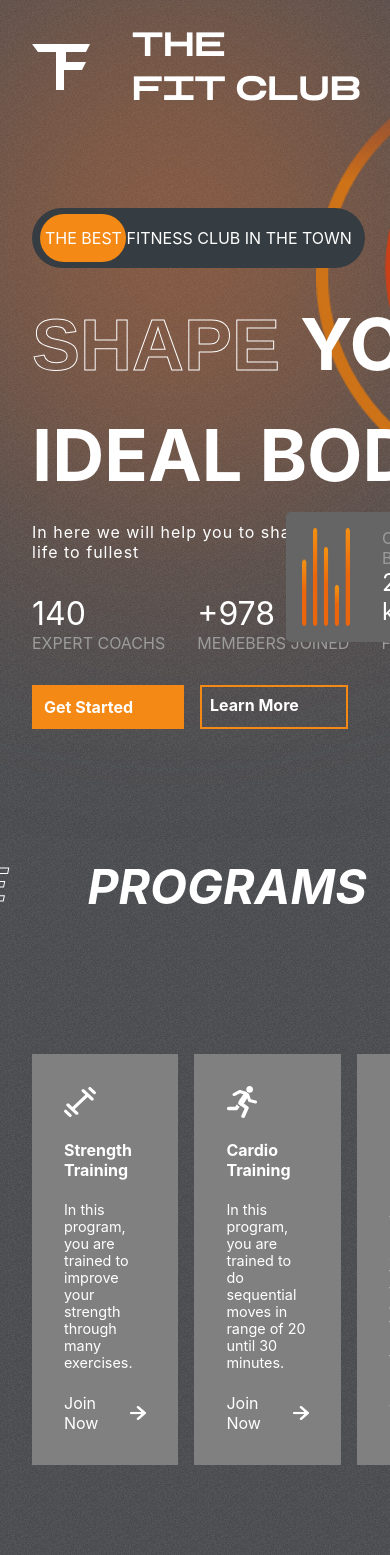
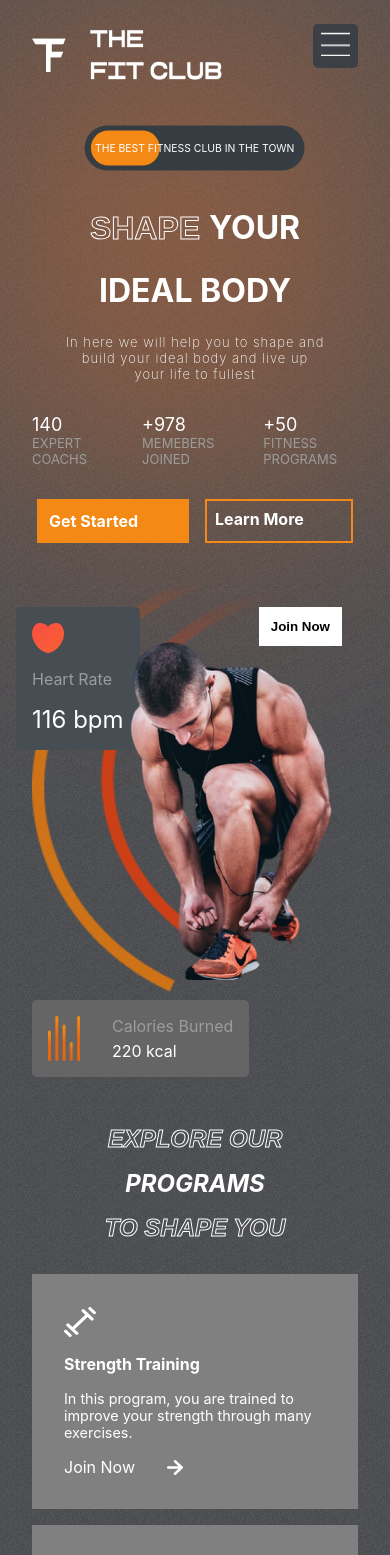
Before and after one commit to aitorqc/fitclub, a React (Create React App) app: page / in a window 390 px wide. Shown: the top 1555 px of the page. Built offline with nearby package versions, Linux system fonts and the light colour scheme; the HTML template or start-up script is replaced by a standard one.

Commit message:
responsive

```diff
--- a/src/components/Header/Header.css
+++ b/src/components/Header/Header.css
@@ -4,8 +4,8 @@
 }
 
 .logo{
-    width: 10rem;
-    height: 3rem;
+    width: 12rem;
+    height: 4rem;
 }
 
 .header-menu{
@@ -24,3 +24,17 @@
     cursor: pointer;
     color: var(--orange);
 }
+
+@media screen and (max-width: 768px){
+    .header>:nth-child(2){
+        position: fixed;
+        right: 2rem;
+        z-index: 99
+    }
+
+    .header-menu{
+        flex-direction: column;
+        background-color: var(--appColor);
+        padding: 2rem;
+    }
+}
--- a/src/components/Header/Header.jsx
+++ b/src/components/Header/Header.jsx
@@ -1,21 +1,41 @@
-import React from 'react'
+import React, { useState } from 'react'
 
 import './Header.css';
 
 import logo from '../../assets/logo.png';
+import bars from '../../assets/bars.png';
 
 export default function Header() {
+
+  const mobile = window.innerWidth <= 768 ? true : false;
+  const [menuOpened, setMenuOpened] = useState(false);
+
   return (
     <div className="header">
-        <img src={logo} alt="logo"/>
+      <img className='logo' src={logo} alt="logo" />
 
-        <ul className='header-menu'>
+      {
+        (menuOpened === false && mobile === true) ? (
+          <div onClick={()=>setMenuOpened(true)}
+            style={{
+              backgroundColor: "var(--appColor)",
+              padding: ".5rem",
+              borderRadius: "5px"
+            }}>
+            <img src={bars} alt="menu"
+              style={{ width: '1.8rem', height: '1.5rem' }}
+            />
+          </div>
+        ) : (
+          <ul className='header-menu' onClick={()=>setMenuOpened(false)}>
             <li>Home</li>
             <li>Programs</li>
             <li>Why us</li>
             <li>Plans</li>
             <li>Testimonials</li>
-        </ul>
+          </ul>
+        )
+      }
     </div>
   )
 }
--- a/src/components/Hero/Hero.css
+++ b/src/components/Hero/Hero.css
@@ -190,3 +190,84 @@
     color: white;
     font-size: 1.5rem;
 }
+
+@media screen and (max-width: 768px){
+    .hero{
+        flex-direction: column;
+    }
+
+    .hero-blur{
+        width: 14rem;
+    }
+
+    .the-best-ad{
+        margin-top: 0;
+        font-size: small;
+        align-self: center;
+        transform: scale(.8);
+    }
+
+    .hero-text{
+        font-size: xx-large;
+        align-items: center;
+        justify-content: center;
+    }
+
+    .hero-text>div:nth-of-type(3){
+        font-size: small;
+        font-weight: 200;
+        letter-spacing: 1px;
+        text-align: center;
+    }
+
+    .hero-buttons{
+        justify-content: center;
+    }
+
+    .figures>div>span:nth-of-type(1){
+        font-size: large;
+    }
+
+    .figures>div>span:nth-of-type(2){
+        font-size: small;
+    }
+
+    .right-h{
+        position: relative;
+        background: none;
+    }
+
+    .heart-rate{
+        left: 1rem;
+        top: 2rem;
+    }
+
+    .calories{
+        position: relative;
+        top: 5rem;
+        left: 2rem;
+    }
+
+    .calories>img{
+        width: 2rem;
+    }
+
+    .calories>div>:nth-child(2){
+        color: white;
+        font-size: 1rem;
+    }
+
+    .hero-image{
+        position: relative;
+        width: 15rem;
+        left: 7rem;
+        top: 4rem;
+        align-self: center;
+    }
+
+    .hero-image-back{
+        width: 15rem;
+        left: 2rem;
+        top: 0rem;
+    }
+}
--- a/src/components/Hero/Hero.jsx
+++ b/src/components/Hero/Hero.jsx
@@ -13,6 +13,7 @@ import calories from '../../assets/calories.png';
 export default function Hero() {
 
   const transition = { type: 'spring', duration: 3 }
+  const mobile = window.innerWidth <= 768 ? true : false;
 
   return (
     <div className='hero'>
@@ -23,7 +24,7 @@ export default function Hero() {
 
         <div className="the-best-ad">
           <motion.div
-            initial={{ left: '200px' }}
+            initial={{ left: mobile ? '165px' : '238px'}}
             whileInView={{ left: '8px' }}
             transition={{ ...transition, type: 'tween' }}></motion.div>
           <span>the best fitness club in the town</span>
--- a/src/components/Join/Join.css
+++ b/src/components/Join/Join.css
@@ -50,3 +50,11 @@
     background-color: var(--orange);
     color: white;
 }
+
+@media screen and (max-width: 768px){
+    .join{flex-direction: column; gap: 1rem;}
+    .left-j{font-size: x-large; flex-direction: column;}
+    .right-j{padding: 2rem;}
+    .email-container{padding: .8rem 1.2rem;}
+    .btn.btn-j{padding: .5rem 1rem;}
+}
--- a/src/components/Plans/Plans.css
+++ b/src/components/Plans/Plans.css
@@ -86,3 +86,14 @@
 .plans>:nth-child(2)>button{
     color: orange;
 }
+
+
+@media screen and (max-width: 768px){
+    .plans{
+        flex-direction: column;
+    }
+
+    .plans>:nth-child(2){
+        transform: none;
+    }
+}
--- a/src/components/Programs/Programs.css
+++ b/src/components/Programs/Programs.css
@@ -61,3 +61,18 @@
     background: var(--planCard);
     cursor: pointer;
 }
+
+@media screen and (max-width: 768px){
+    .programs-header{
+        flex-direction: column;
+        gap: 1rem;
+        font-size: x-large;
+        align-items: center;
+        justify-content: center;
+        margin-top: 2rem;
+    }
+
+    .program-categories{
+        flex-direction: column;
+    }
+}
--- a/src/components/Programs/Programs.jsx
+++ b/src/components/Programs/Programs.jsx
@@ -10,7 +10,7 @@ export default function Programs() {
   return (
     <div className='programs' id='programs'>
       <div className="programs-header">
-        <span className='stroke-text'>Explore</span>
+        <span className='stroke-text'>Explore our</span>
         <span>Programs</span>
         <span className='stroke-text'>to shape you</span>
       </div>
--- a/src/components/Reasons/Reasons.css
+++ b/src/components/Reasons/Reasons.css
@@ -1,10 +1,10 @@
-.reasons{
+.reasons {
     padding: 0 2rem;
     display: flex;
     gap: 2rem;
 }
 
-.left-r{
+.left-r {
     flex: 1 1;
     display: grid;
     grid-template-columns: repeat(3, 1fr);
@@ -12,36 +12,37 @@
     grid-auto-rows: 1fr;
 }
 
-.left-r>img{
+.left-r>img {
     object-fit: cover;
 }
 
-.left-r>:nth-child(1){
+.left-r>:nth-child(1) {
     width: 12rem;
     grid-row: 1/3;
     height: 28rem;
 }
 
-.left-r>:nth-child(2){
+.left-r>:nth-child(2) {
     width: auto;
     height: 16rem;
-    grid-column: 2/4;;
+    grid-column: 2/4;
+    ;
 }
 
-.left-r>:nth-child(3){
-   width: 14rem;
-   grid-column: 2/3;
-   grid-row: 2;
+.left-r>:nth-child(3) {
+    width: 14rem;
+    grid-column: 2/3;
+    grid-row: 2;
 }
 
-.left-r>:nth-child(4){
+.left-r>:nth-child(4) {
     width: 10rem;
     grid-row: 2;
     grid-column: 3/4;
     height: 11.2rem;
 }
 
-.right-r{
+.right-r {
     flex: 1 1;
     text-transform: uppercase;
     gap: 1rem;
@@ -49,39 +50,70 @@
     flex-direction: column;
 }
 
-.right-r>span{
+.right-r>span {
     font-weight: bold;
     color: var(--orange);
 }
 
-.right-r>div{
+.right-r>div {
     color: white;
     font-size: 3rem;
     font-weight: bold;
 }
 
-.details-r{
+.details-r {
     display: flex;
     flex-direction: column;
     gap: 1rem;
 }
 
-.details-r>div{
+.details-r>div {
     display: flex;
     font-size: 1rem;
     gap: 1rem;
 }
 
-.details-r>div>img{
+.details-r>div>img {
     width: 2rem;
     height: 2rem;
 }
 
-.partners{
+.partners {
     display: flex;
     gap: 1rem;
 }
 
-.partners>img{
+.partners>img {
     width: 2.5rem;
 }
+
+
+@media screen and (max-width: 768px) {
+    .reasons {
+        flex-direction: column;
+    }
+
+    .left-r {
+        grid-auto-rows: auto;
+        overflow: hidden;
+    }
+
+    .left-r>:nth-child(1) {
+        width: 7rem;
+        height: 17rem;
+    }
+
+    .left-r>:nth-child(2) {
+        width: 15rem;
+        height: 10rem;
+    }
+
+    .left-r>:nth-child(3) {
+        width: 7rem;
+    }
+
+    .left-r>:nth-child(4) {
+        width: 7rem;
+        height: 6rem;
+    }
+}
--- a/src/components/Testimonials/Testimonials.css
+++ b/src/components/Testimonials/Testimonials.css
@@ -81,3 +81,41 @@
     width: 1.5rem;
     cursor: pointer;
 }
+
+@media screen and (max-width: 768px){
+
+    .testimonials{
+        flex-direction: column;
+    }
+
+    .left-t>:nth-child(2),
+    .left-t>:nth-child(3){
+        font-size: xx-large;
+    }
+
+    .right-t{
+        display: flex;
+        flex-direction: column;
+        align-items: center;
+        justify-content: center;
+        gap: 2rem;
+    }
+
+    .right-t>div{
+        position: relative;
+        display: none;
+    }
+
+    .right-t>img{
+        top: 0;
+        right: 0;
+        position: relative;
+        align-self: center;
+    }
+
+    .right-t>:last-child{
+        display: flex;
+        bottom: 0;
+        left: 0;
+    }
+}
```
